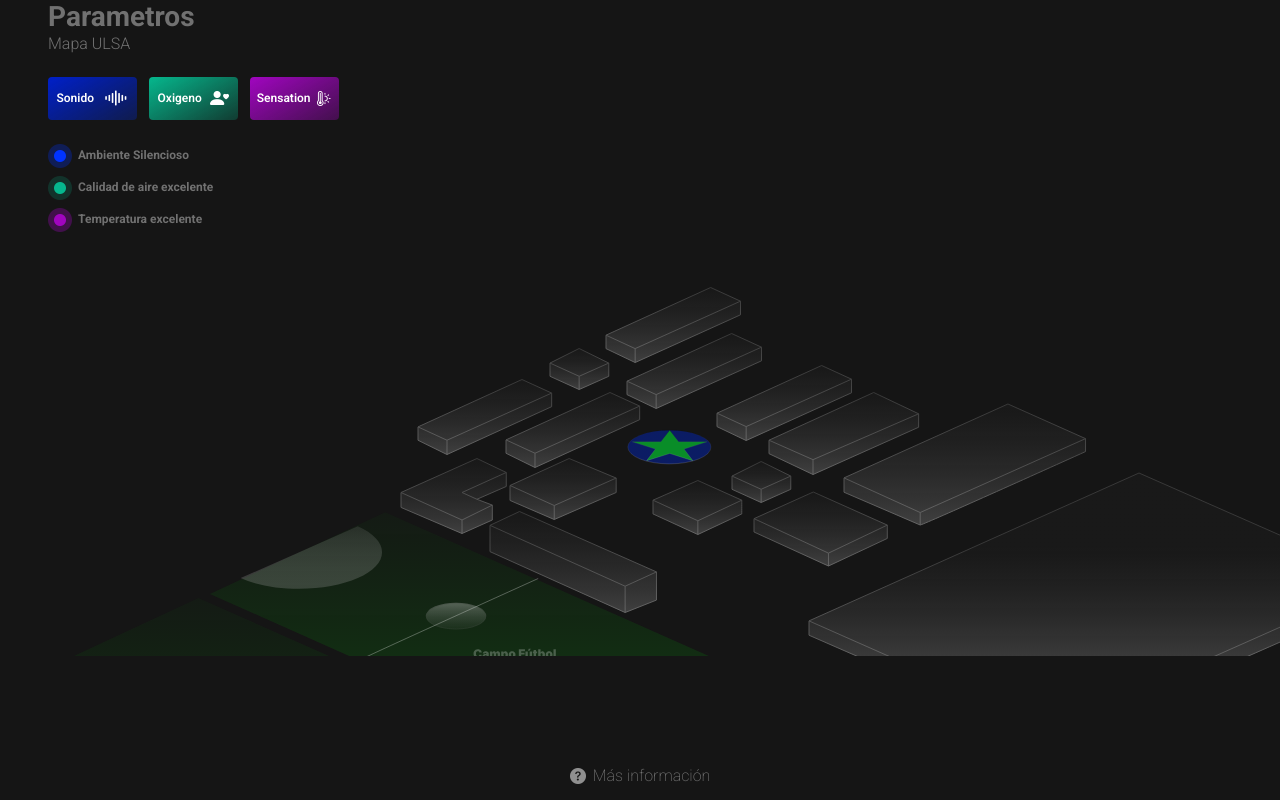
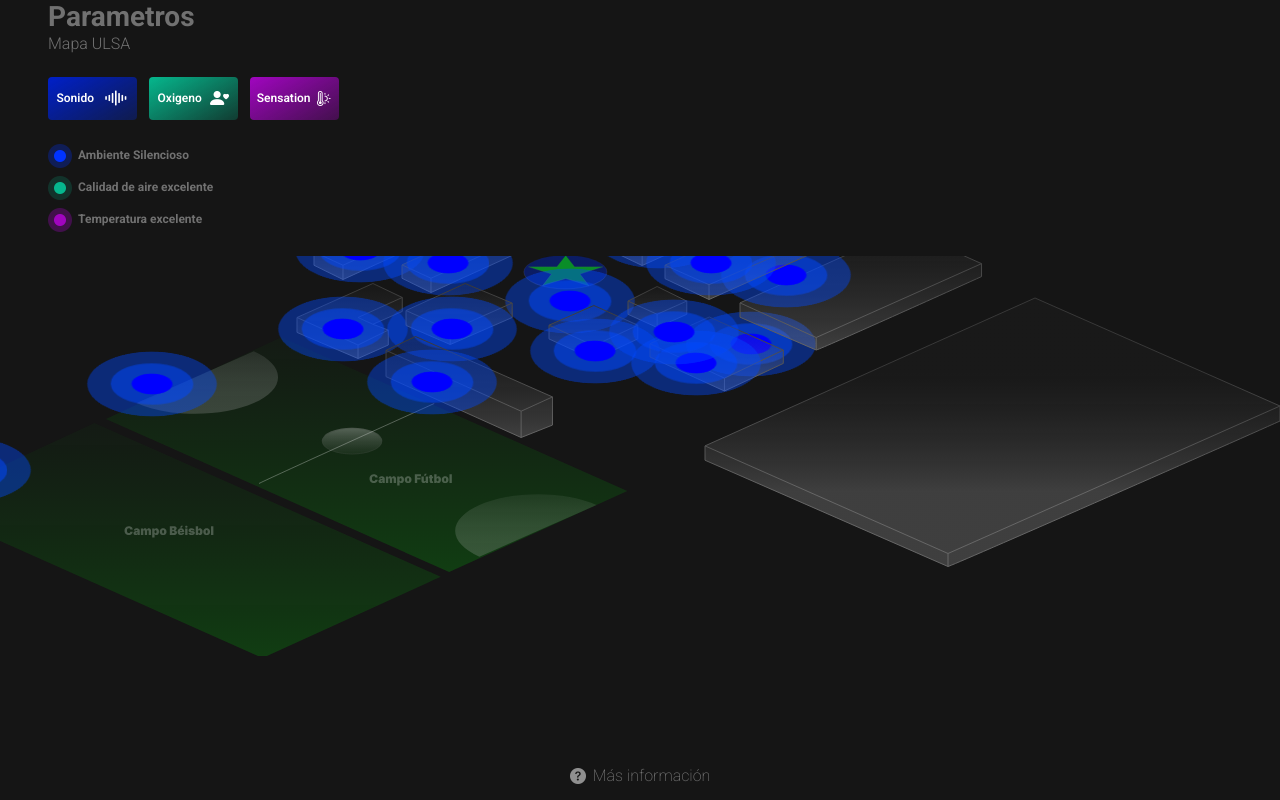
Before and after one commit to DavidSantana872/iotSystemULSA, a React (Create React App) app in the folder ClientApp/: page / in a window 1280 px wide. Both pictures are taken after a click on the icon 640 px from the left and 948 px from the top of the page. Shown: the part 48-848 px from the top of the page. Built offline with nearby package versions, Linux system fonts and the light colour scheme.

Commit message:
add animation scroll map

```diff
--- a/ClientApp/src/components/MapView.jsx
+++ b/ClientApp/src/components/MapView.jsx
@@ -1,4 +1,4 @@
-import React, {useContext} from "react";
+import React, {useContext, useEffect} from "react";
 import campoBeisbol from "./../resources/img/sitesMap/campoBeisbol.svg"
 import campoFutbol from "./../resources/img/sitesMap/campoFutbol.svg"
 import Group16 from './../resources/img/sitesMap/Group 16.svg'
@@ -19,6 +19,8 @@ import Vector35 from './../resources/img/sitesMap/Vector 35.svg'
 import Vector40 from './../resources/img/sitesMap/Vector 40.svg'
 import { counterContext } from "./../Context/counterContext";
 import CurrentData from "./CurrentData";
+import PointAlert from "./PointAlert.jsx";
+import anime from "animejs";
 const MapView = () => {
     const {setShowDetails} = useContext(counterContext)
     const styleElement = (x, y) => {
@@ -32,64 +34,117 @@ const MapView = () => {
         setShowDetails(sector)
         console.log(sector)
     }
+    useEffect(() => {
+        const animateScroll = () => {
+            const TIME = 2300;
+            anime({
+                targets: '.box-map',
+                scrollLeft: 1000,
+                scrollTop: 200,
+                duration: TIME,
+                easing: 'easeInOutQuad',
+                complete: () => {
+                    anime({
+                        targets: '.box-map',
+                        scrollLeft: 0,
+                        scrollTop: 50,
+                        duration: TIME,
+                        easing: 'easeInOutQuad',
+                        complete: () => {
+                            anime({
+                                targets: '.box-map',
+                                scrollLeft: 500,
+                                duration: TIME,
+                                easing: 'easeInOutQuad',
+                            })
+                        }
+                  });
+                }
+            });
+        };
+
+        animateScroll(); // Iniciar animación al montar el componente
+
+        return () => anime.remove('.box-map'); // Limpieza al desmontar el componente
+    }, []);
     return (
         <span>
             <section className="map" style={
-            {width: 'min-content',
-            position: 'relative'}}
+            {
+                width: 'min-content',
+                position: 'relative'
+            }}
         >
             <span onClick={()=>{showDeatilsFunction("sector1")}} style= {styleElement(209, 256)}>
+                <PointAlert style= {styleElement(209, 256)}></PointAlert>
                 <img src={campoFutbol} alt="" />
             </span>
             <span onClick={()=>{showDeatilsFunction("sector2")}} style = {styleElement(23, 342)}>
+                <PointAlert></PointAlert>
                 <img src={campoBeisbol} alt="" />
             </span>
             <span onClick={()=>{showDeatilsFunction("sector3")}} style = {styleElement(626.79, 173.69)}>
+                <PointAlert></PointAlert>
                 <img src={Group16} alt="" />
             </span>
             <span onClick={()=>{showDeatilsFunction("sector4")}} style = {styleElement(652, 223)}>
+                <PointAlert></PointAlert>
                 <img src={Vector31} alt="" />
             </span>
             <span onClick={()=>{showDeatilsFunction("sector5")}} style = {styleElement(417, 122)}>
+                <PointAlert></PointAlert>
                 <img src={Vector36} alt="" />
             </span>
             <span onClick={()=>{showDeatilsFunction("sector6")}} style = {styleElement(808, 216.5)}>
+                <PointAlert></PointAlert>
                 <img src={Vector45} alt="" />
             </span>
             <span onClick={()=>{showDeatilsFunction("sector7")}} style = {styleElement(505,135)}>
+                <PointAlert></PointAlert>
                 <img src={Vector25} alt="" />
             </span>
             <span onClick={()=>{showDeatilsFunction("sector8")}} style = {styleElement(753, 235.5)}>
+                <PointAlert></PointAlert>
                 <img src={Vector32} alt="" />
             </span>
             <span onClick={()=>{showDeatilsFunction("sector9")}} style = {styleElement(605, 30)}>
+                <PointAlert></PointAlert>
                 <img src={Vector37} alt="" />
             </span>
             <span onClick={()=> {showDeatilsFunction("sector10")}} style = {styleElement(626, 76)}>
+                <PointAlert></PointAlert>
                 <img src={Vector26} alt="" />
             </span>
             <span onClick={()=> {showDeatilsFunction("sector11")}} style = {styleElement(843, 147.5)}>
+                <PointAlert></PointAlert>
                 <img src={Vector33} alt="" />
             </span>
             <span onClick={()=> {showDeatilsFunction("sector12")}} style = {styleElement(549, 91)}>
+                <PointAlert></PointAlert>
                 <img src={Vector38} alt="" />
             </span>
             <span onClick={()=> {showDeatilsFunction("sector13")}} style = {styleElement(731, 204)}>
+                <PointAlert></PointAlert>
                 <img src={Vector27} alt="" />
             </span>
             <span onClick={()=> {showDeatilsFunction("sector14")}} style = {styleElement(716, 108)}>
+                <PointAlert></PointAlert>
                 <img src={Vector34} alt="" />
             </span>
             <span onClick={()=> {showDeatilsFunction("sector15")}} style = {styleElement(400, 201)}>
+                <PointAlert></PointAlert>
                 <img src={Vector39} alt="" />
             </span>
             <span onClick={()=> {showDeatilsFunction("sector16")}} style = {styleElement(509, 201)}>
+                <PointAlert></PointAlert>
                 <img src={Vector28} alt="" />
             </span>
             <span onClick={()=> {showDeatilsFunction("sector17")}} style = {styleElement(768, 135)}>
+                <PointAlert></PointAlert>
                 <img src={Vector35} alt="" />
             </span>
             <span onClick={()=> {showDeatilsFunction("sector18")}} style = {styleElement(489, 254)}>
+                <PointAlert></PointAlert>
                 <img src={Vector40} alt="" />
             </span>
         </section>
--- /dev/null
+++ b/ClientApp/src/components/PointAlert.css
@@ -0,0 +1,61 @@
+.point1 {
+    position: absolute;
+    height: 94px;
+    width: 94px;
+    border-radius: 50%; /* Se usa 50% para hacerlo completamente redondo */
+    background: rgb(0,72,255, 0.42);
+    transform: rotateX(60deg) rotateY(0deg) rotateZ(45deg);
+    animation-name: creciendo;
+    animation-duration: 1.5s;
+   	animation-iteration-count: infinite;
+   	animation-direction: alternate-reverse;
+    transform-origin: center;
+}
+ .point2 {
+    height: 94px;
+    width: 94px;
+    border-radius: 50%; /* Se usa 50% para hacerlo completamente redondo */
+    background: rgb(0,72,255, 0.5);
+    transform: rotateX(60deg) rotateY(0deg) rotateZ(45deg);
+    animation-name: creciendo2;
+    animation-duration: 1.5s;
+   	animation-iteration-count: infinite;
+   	animation-direction: alternate-reverse;
+    transform-origin: center;
+}
+ .point3 {
+    height: 94px;
+    width: 94px;
+    border-radius: 50%; /* Se usa 50% para hacerlo completamente redondo */
+    background:blue;
+    transform: rotateX(60deg) rotateY(0deg) rotateZ(45deg);
+    animation-name: creciendo3;
+    animation-duration: 1.5s;
+   	animation-iteration-count: infinite;
+   	animation-direction: alternate-reverse;
+    transform-origin: center;
+}
+@keyframes creciendo {
+    from {
+        transform: rotateX(60deg) rotateY(0deg) rotateZ(45deg) scale(0);
+    }
+    to {
+        transform: rotateX(60deg) rotateY(0deg) rotateZ(45deg) scale(1.5);
+    }
+}
+@keyframes creciendo2 {
+    from {
+        transform: rotateX(10deg) rotateY(0deg) rotateZ(45deg) scale(0);
+    }
+    to {
+        transform: rotateX(10deg) rotateY(0deg) rotateZ(45deg) scale(0.7);
+    }
+}
+@keyframes creciendo3 {
+    from {
+        transform: rotateX(10deg) rotateY(0deg) rotateZ(45deg) scale(0.5);
+    }
+    to {
+        transform: rotateX(10deg) rotateY(0deg) rotateZ(45deg) scale(0.5);
+    }
+}
--- /dev/null
+++ b/ClientApp/src/components/PointAlert.jsx
@@ -0,0 +1,13 @@
+import React from "react"
+import "./PointAlert.css"
+const PointAlert = () => {
+    return(
+        <div class="point1">
+            <div class="point2">
+                <div class="point3">
+                </div>
+            </div>
+        </div>
+    )
+}
+export default PointAlert;
```
